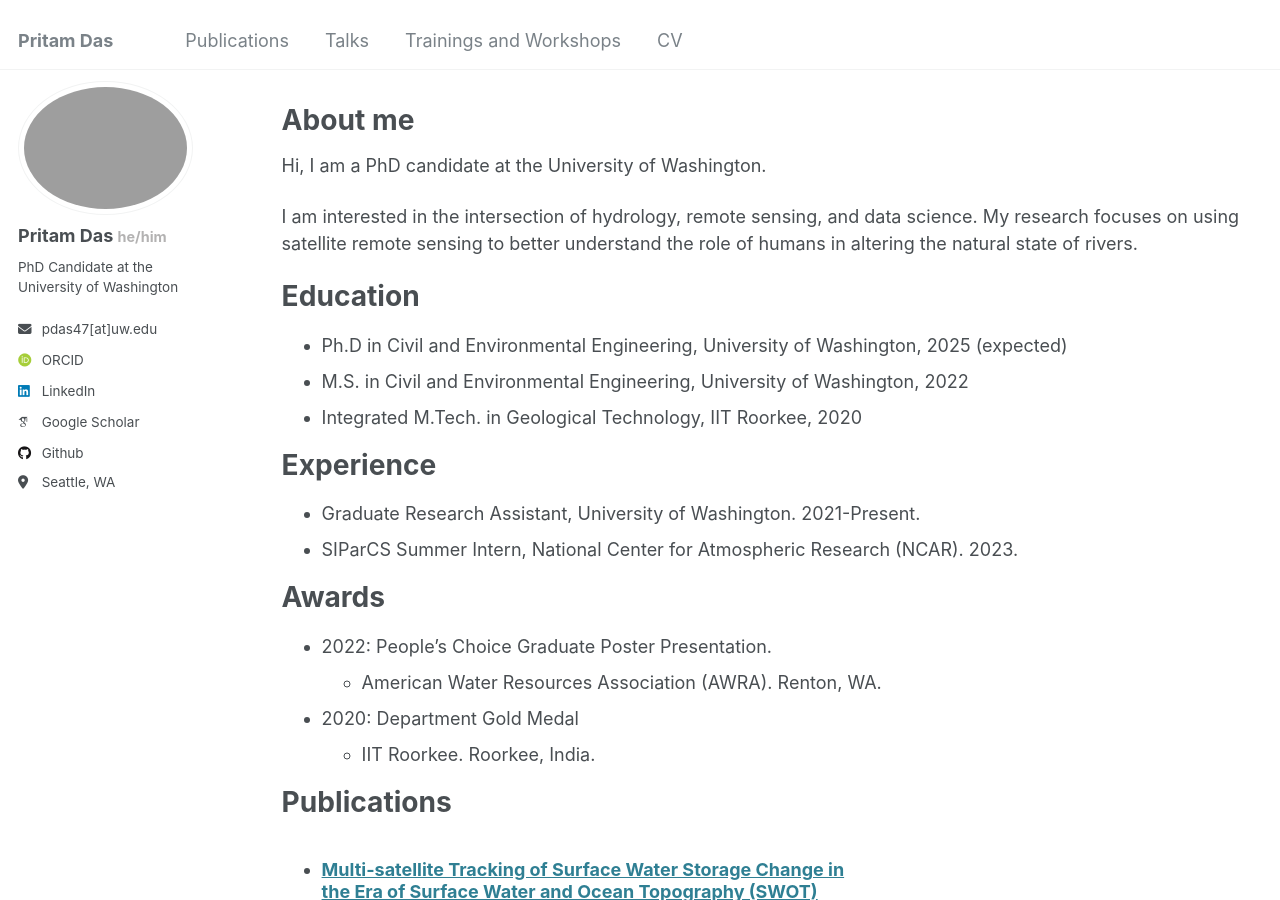
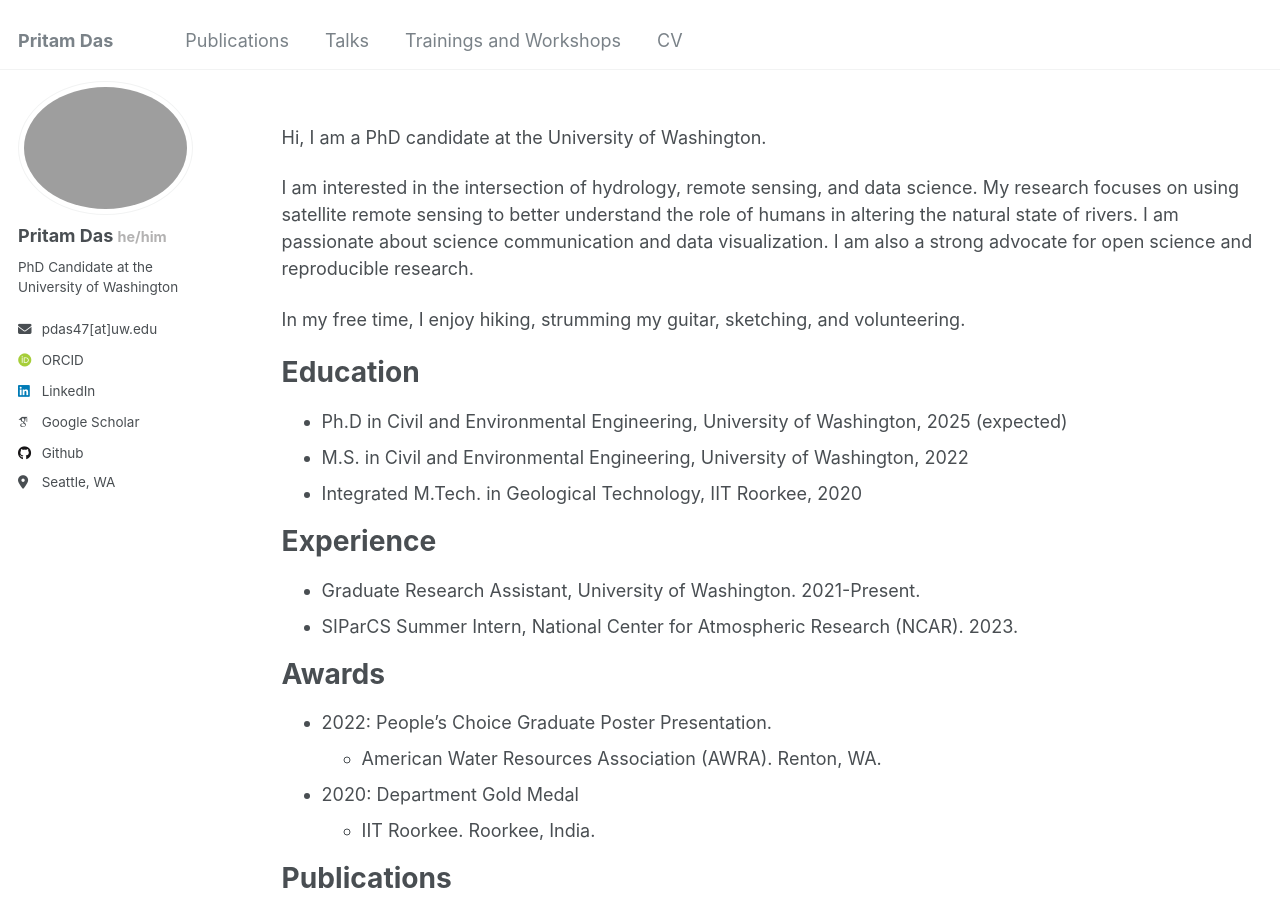
Before and after one commit to pritamd47/cv, a Jekyll site: the page built from _pages/about.md, in a window 1280 px wide and 900 px high. Built offline with Jekyll 4.4.1, drawn with Linux system fonts in a browser that asks for light colours; some web fonts are replaced.

Commit message:
update about

```diff
--- a/_pages/about.md
+++ b/_pages/about.md
@@ -1,7 +1,7 @@
 ---
 layout: archive
 permalink: /
-title: "About me"
+title: ""
 author_profile: true
 redirect_from:
   - /about/
@@ -11,6 +11,10 @@ redirect_from:
 Hi, I am a PhD candidate at the University of Washington.
 
 I am interested in the intersection of hydrology, remote sensing, and data science. My research focuses on using satellite remote sensing to better understand the role of humans in altering the natural state of rivers.
+I am passionate about science communication and data visualization.
+I am also a strong advocate for open science and reproducible research.
+
+In my free time, I enjoy hiking, strumming my guitar, sketching, and volunteering.
 
 {% include base_path %}
 
```
